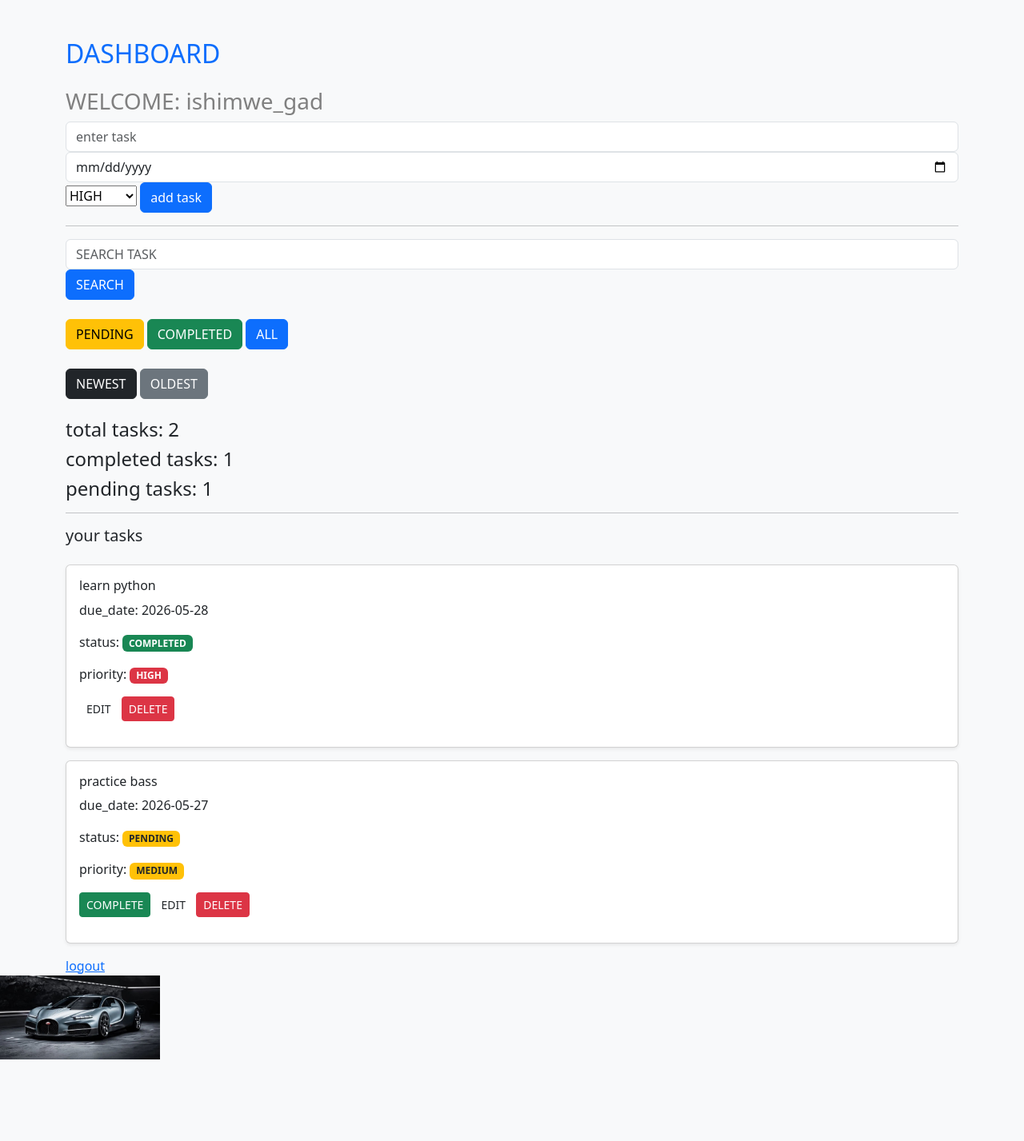
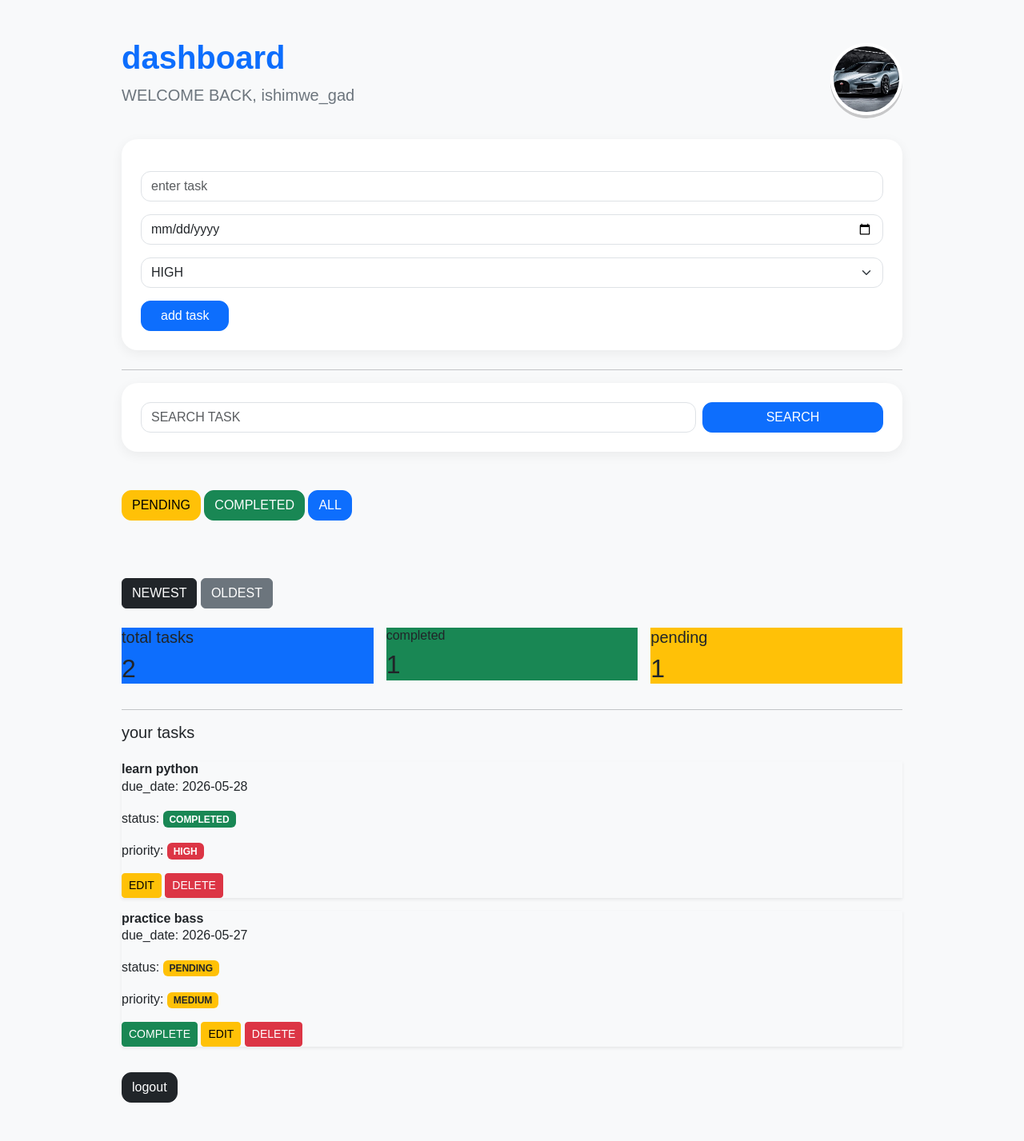
Before and after one commit to Ishimwegadsonga/task-manager-prj, a Flask app: page /dashboard in a window 1280 px wide. Shown: the whole page at 80% size. Before the commit the page ends 1325 px from the top, so only its background shows below. Run offline with Flask 3, Linux system fonts and the light colour scheme; a user stored in the database is signed in; data comes from the database, SQL or seed files in the repository; both versions use the stored data as it was after the commit; some libraries are stand-ins or nearby versions.

Commit message:
updated ui

```diff
--- a/templates/dashboard.html
+++ b/templates/dashboard.html
@@ -6,40 +6,119 @@
         <link
         href="https://cdn.jsdelivr.net/npm/bootstrap@5.3.3/dist/css/bootstrap.min.css"rel="stylesheet">
 
+        <link
+        rel="stylesheet"
+        href="https://cdn.jsdelivr.net/npm/bootstrap-icons@1.11.3/font/bootstrap-icon.min.css">
+
+        <style>
+
+       body{
+        background:#f4f7fc;
+        font-family: arial, sans-serif;
+       }
+
+       .main-card{
+        border:none;
+        border-radius: 20px;
+        box-shadow:0 4px 15px rgba(0,0,0,0.06) ;
+       }
+
+       .task-card{
+        border:none;
+        border-radius: 18px;
+        transition:0.3s;
+       }
+
+       .form-control,
+       .form-select{
+        border-radius: 12px;
+       }
+
+       .custom-btn{
+        border-radius: 12px;
+       }
+
+       .task-card{
+        border-radius: 18px;
+        color:white;
+        padding: 20px;
+       }
+
+       .profile-img{
+        border-radius: 50%;
+        object-fit:cover;
+        border: 4px solid white;
+        box-shadow: 0 4px rgba(0,0,0,0.2);
+       }
+
+
+
+        </style>
+
     </head>
 
     <body class="bg-light">
-        <div class="container mt-5">
+        <div class="container py-5" style="max-width:1000px;">
 
-        <h2 class="text-primary mb-4">DASHBOARD</h2>
+        <div class="d-flex justify-content-between align-items-center mb-4">
 
-        <h3 style="color: gray;">WELCOME: {{ username }}</h3>
+        <div>
+            <h1 class="fw-bold text-primary">
+                <i class="bi bi-grid-fill"></i>
+                dashboard
+            </h1>
+
+            <p class="text-secondary fs-5">
+                WELCOME BACK, {{ username }}
+           </p>
+
+        </div>
+
+        <img
+        src="{{ url_for('static', filename='gd.jpg') }}"
+        width="90px"
+        height="90"
+        class="profile-img">
+        </div>
+
+
+
 
         {% with messages = get_flashed_messages() %}
 
             {% if messages %}
                {% for message in messages %}
 
-               <p style="color: green; font-weight: bold;">
+               <div class="alert alert-success">
                 {{ message }}
-               </p>
+               </div>
 
                {% endfor %}
         {% endif %}
     {% endwith %}
 
+
+    <div class="card main-card p-4 mb-4">
+        <h4 class="mb-3">
+            <i class="bi bi-plus-circle"></i>
+        </h4>
+
         <form method="POST" action="/add_task">
             <input
-                 class="form-control"
+                 class="form-control mb-3"
                  type"text"
                  name="title"
                   placeholder="enter task" required>
             <input
-                  class="form-control"
+                  class="form-control mb-3"
                   type="date"
-                  name="due_date" required>
+                  name="due_date"
+                   required>
 
-            <select name="priority">
+            <select
+                name="priority"
+                class="form-select mb-3">
+
                 <option value="HIGH">HIGH</option>
                 <option value="MEDIUM">MEDIUM</option>
                 <option value="LOW">LOW</option>
@@ -47,35 +126,62 @@
             </select>
 
 
-            <button class="btn btn-primary" type="submit">add task</button>
+            <button class="btn btn-primary custom-btn px-4"
+            type="submit">
+            <i class="bi bi-plus-lg"></i>
+            add task
+        </button>
+
         </form>
+    </div>
 
         <hr>
+        <div class="card main-card p-4 mb-4">
 
         <form method="GET" action="/dashboard">
-            <input
-                  class="form-control"
-                  type="text"
-                  name="search"
+        <div class="row g-2">
+        <div class="col-md-9">
+
+        <input
+            class="form-control"
+            type="text"
+            name="search"
             placeholder="SEARCH TASK">
+        </div>
 
-            <button class="btn btn-primary" type="submit">SEARCH</button>
+        <div class="col-md-3">
+
+        <button
+         class="btn btn-primary w-100 custom-btn"
+         type="submit">SEARCH
+        </button>
+
+        </div>
+
+        </div>
 
         </form>
 
+        </div>
+
         <br>
 
+
+        <div class="mb-4">
         <a
-           class="btn btn-warning"
+           class="btn btn-warning custom-btn"
            href="/dashboard?status=pending">PENDING</a>
 
         <a
-           class="btn btn-success"
+           class="btn btn-success custom-btn"
            href="/dashboard?status=completed">COMPLETED</a>
 
         <a
-          class="btn btn-primary"
-           href="/dashboard">ALL</a>
+          class="btn btn-primary custom-btn"
+           href="/dashboard">ALL
+        </a>
+
+        </div>
 
         <br><br>
 
@@ -96,17 +202,28 @@
 
        <br><br>
 
-        <h4>
-            total tasks: {{ total_tasks }}
-        </h4>
+       <div class="row g-3 mb-4">
+        <div class="col-md-4">
+            <div class="stats-card bg-primary">
+              <h5>total tasks</h5>
+              <h2>{{ total_tasks }}</h2>
+       </div>
+     </div>
 
-        <h4>
-           completed tasks: {{ completed_tasks }}
-        </h4>
+     <div class="col-md-4">
+        <div class="stats-card bg-success">
+           <h6>completed</h6>
+           <h2>{{ completed_tasks }}</h2>
+    </div>
+  </div>
 
-        <h4>
-            pending tasks: {{ pending_tasks}}
-        </h4>
+    <div class="col-md-4">
+        <div class="stats-card bg-warning text-dark">
+        <h5>pending</h5>
+        <h2>{{ pending_tasks}}</h2>
+   </div>
+  </div>
+ </div>
 
         <hr>
 
@@ -116,11 +233,11 @@
 
             {% for task in tasks %}
 
-            <div class="card mb-3 shadow-sm">
+            <div class="card-task mb-3 shadow-sm">
 
                 <div class="card-body">
 
-                    <h6 class="card-title">
+                    <h6 class="card-title fw-bold">
                         {{ task[1] }}
                     </h6>
 
@@ -189,7 +306,7 @@
                 {% endif %}
 
                 <a
-                class="btn btn-worning btn-sm"
+                class="btn btn-warning btn-sm"
                 href="/edit_task/{{ task[0] }}">
 
                 EDIT
@@ -207,12 +324,17 @@
         </div>
 
 
-        <a href="/logout">logout</a>
+        <a
+         href="/logout"
+         class="btn btn-dark custom-btn mt-3">
+
+         <i class="bi bi-box-arrow-right"></i>
+         logout
+        </a>
 
 
         </div>
 
-        <img src="{{ url_for('static', filename='gd.jpg') }}" alt="gad" width="200">
 
     </body>
 </html>
```
Also changed, not shown: users.db.
